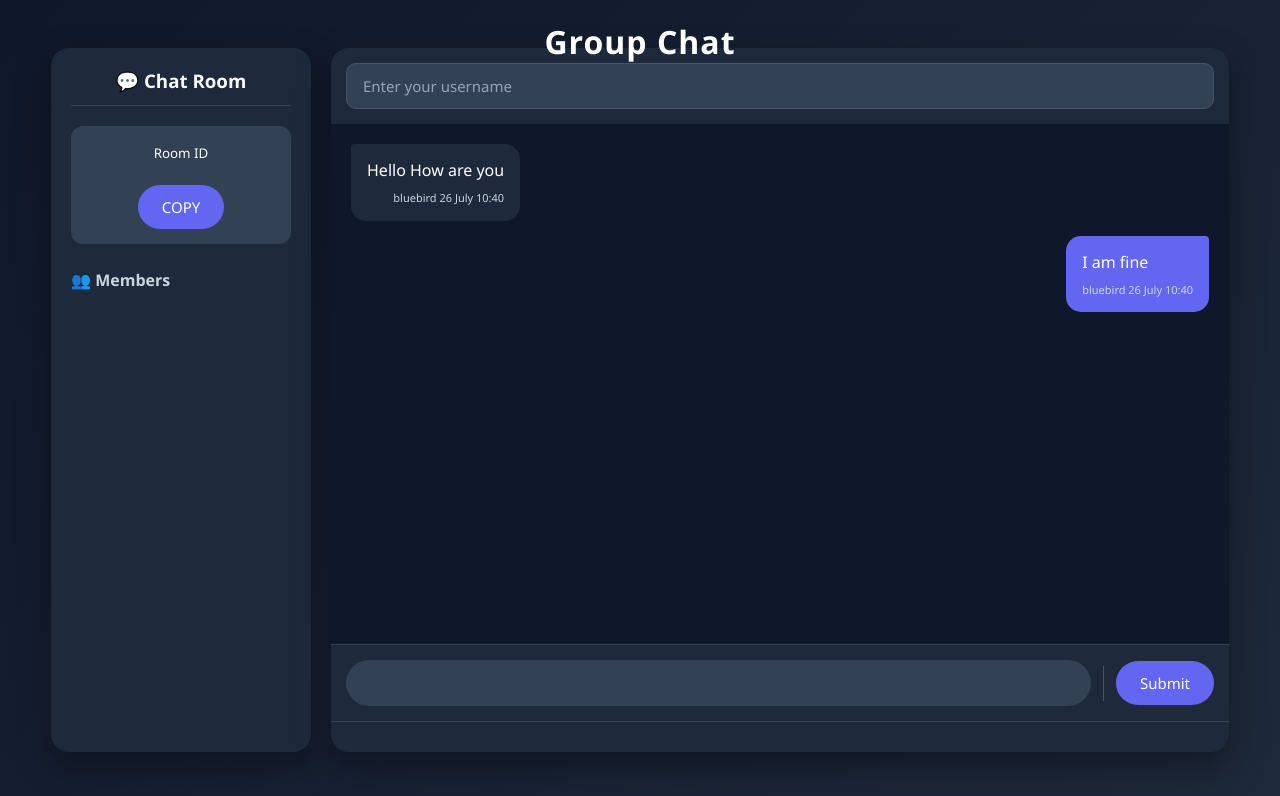
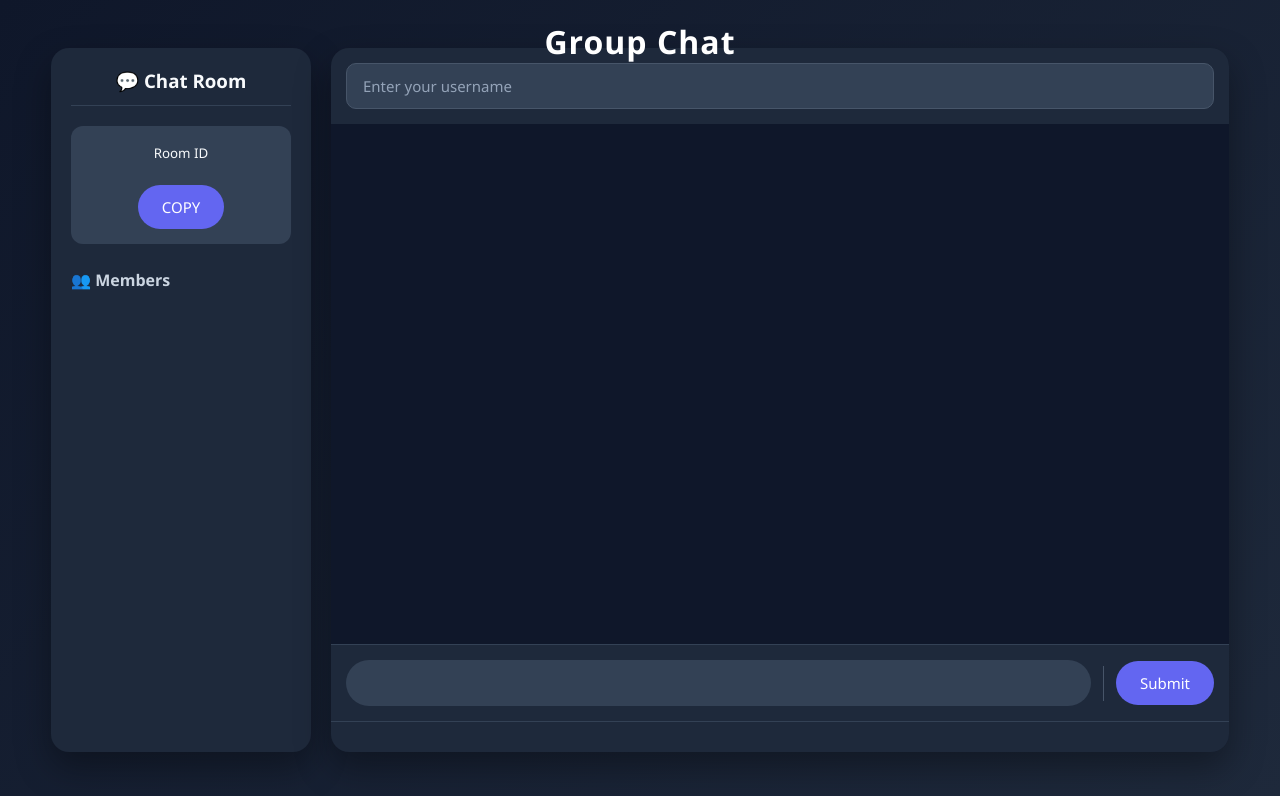
Before and after one commit to TaH00R/chatApp, a website: page public/index.html in a window 1280 px wide. Drawn offline with nearby package versions, Linux system fonts and the light colour scheme; no server answers.

Commit message:
Comment out a message in index.html
Comment out a message in the message container to prevent it from displaying.

```diff
--- a/public/index.html
+++ b/public/index.html
@@ -35,7 +35,7 @@
       </div>
 
       <ul class="message-container" id="message-container">
-        <li class="message-left">
+        <!-- <li class="message-left">
           <p class="message">
             Hello How are you
             <span>bluebird 26 July 10:40 </span>
@@ -47,7 +47,7 @@
             I am fine
             <span>bluebird 26 July 10:40 </span>
           </p>
-        </li>
+        </li> -->
         <li class="message-feedback">
           <p id="feedback"></p>
         </li>
```
